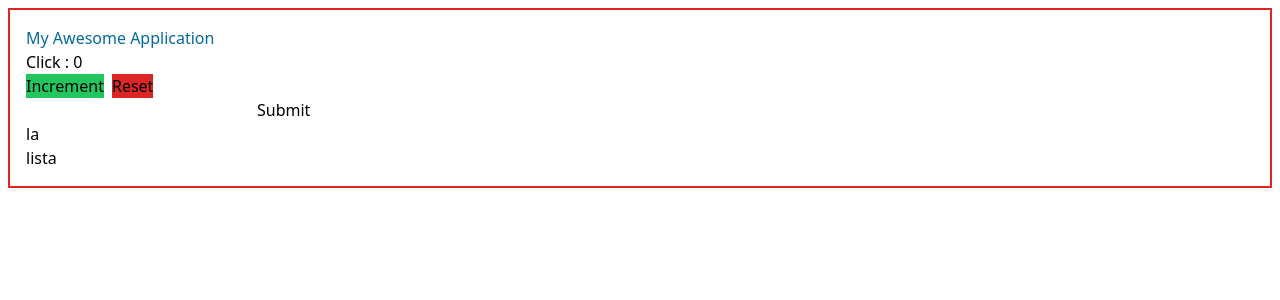
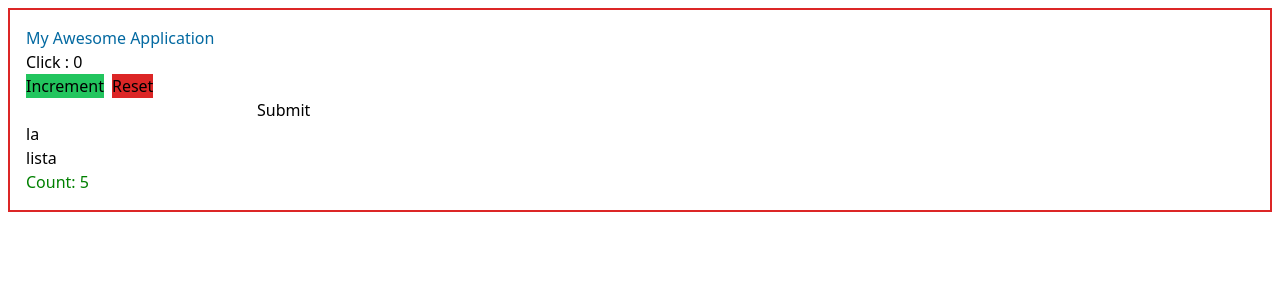
Before and after one commit to RiccardoMannino/Jsx-exercise, a React (Create React App) app in the folder react-exercises/: page / in a window 1280 px wide. Shown: the top 300 px of the page. Built offline with nearby package versions, Linux system fonts and the light colour scheme.

Commit message:
useEffect-02

```diff
--- a/react-exercises/src/App.js
+++ b/react-exercises/src/App.js
@@ -43,6 +43,7 @@ export class App extends React.Component {
         {/* <Counter timeout={1000} incrementBy={1} initialValue={0} /> */}
         <ClickCounter initialValue={0} />
         <ToDoList />
+        <Counter />
         {/* <ClickTracker />
         <InteractiveWelcome name="Riccardo" />
         <Login />
--- a/react-exercises/src/Counter.js
+++ b/react-exercises/src/Counter.js
@@ -1,52 +1,69 @@
-import React from "react";
+import { useState } from "react";
+import { useEffect } from "react";
 import { CounterDisplay } from "./CounterDisplay";
 
-export class Counter extends React.Component {
-  state = {
-    count: this.props.initialValue,
-  };
+// export class Counter extends React.Component {
+//   state = {
+//     count: this.props.initialValue,
+//   };
 
-  // constructor(props) {
-  //   super(props);
+//   constructor(props) {
+//     super(props);
 
-  //  setInterval(() => {
-  //    this.setState((state) => ({
-  //     count:
-  //         state.count + this.props.incrementBy >= this.props.incrementBy * 11
-  //         ? this.props.initialValue
-  //         : state.count + this.props.incrementBy,
-  //   }));
-  //  }, this.props.timeout);
-  // }
+//     setInterval(() => {
+//       this.setState((state) => ({
+//         count:
+//           state.count + this.props.incrementBy >= this.props.incrementBy * 11
+//             ? this.props.initialValue
+//             : state.count + this.props.incrementBy,
+//       }));
+//     }, this.props.timeout);
+//   }
 
-  componentDidMount() {
-    this.timerID = setInterval(() => this.tick(), 1000);
-  }
+//   componentDidMount() {
+//     this.timerID = setInterval(() => this.tick(), 1000);
+//   }
 
-  componentWillUnmount() {
-    clearInterval(this.timerID);
-  }
+//   componentWillUnmount() {
+//     clearInterval(this.timerID);
+//   }
 
-  componentDidUpdate() {
-    if (this.state.count >= this.props.incrementBy * 11) {
-      this.setState((state) => ({
-        count: this.props.initialValue,
-      }));
-    }
-  }
+//   componentDidUpdate() {
+//     if (this.state.count >= this.props.incrementBy * 11) {
+//       this.setState((state) => ({
+//         count: this.props.initialValue,
+//       }));
+//     }
+//   }
 
-  tick() {
-    this.setState({
-      count: this.state.count + this.props.incrementBy,
-    });
-  }
+//   tick() {
+//     this.setState({
+//       count: this.state.count + this.props.incrementBy,
+//     });
+//   }
 
-  render() {
-    return <CounterDisplay count={this.state.count} />;
-  }
-}
+//   render() {
+//     return <CounterDisplay count={this.state.count} />;
+//   }
+// }
 // Counter.defaultProps = {
 //   initialValue: 0,
 //   incrementBy: 1,
 //   timeout: 1000,
 // }; oppure settando le props di default (state-03)
+
+export function Counter() {
+  const [count, setCount] = useState(0);
+
+  useEffect(() => {
+    const intervallo = setInterval(() => {
+      setCount((counter) => counter + 1);
+    }, 1000);
+
+    return () => {
+      clearInterval(intervallo);
+    };
+  }, [count]);
+
+  return <CounterDisplay count={count} />;
+}
```
